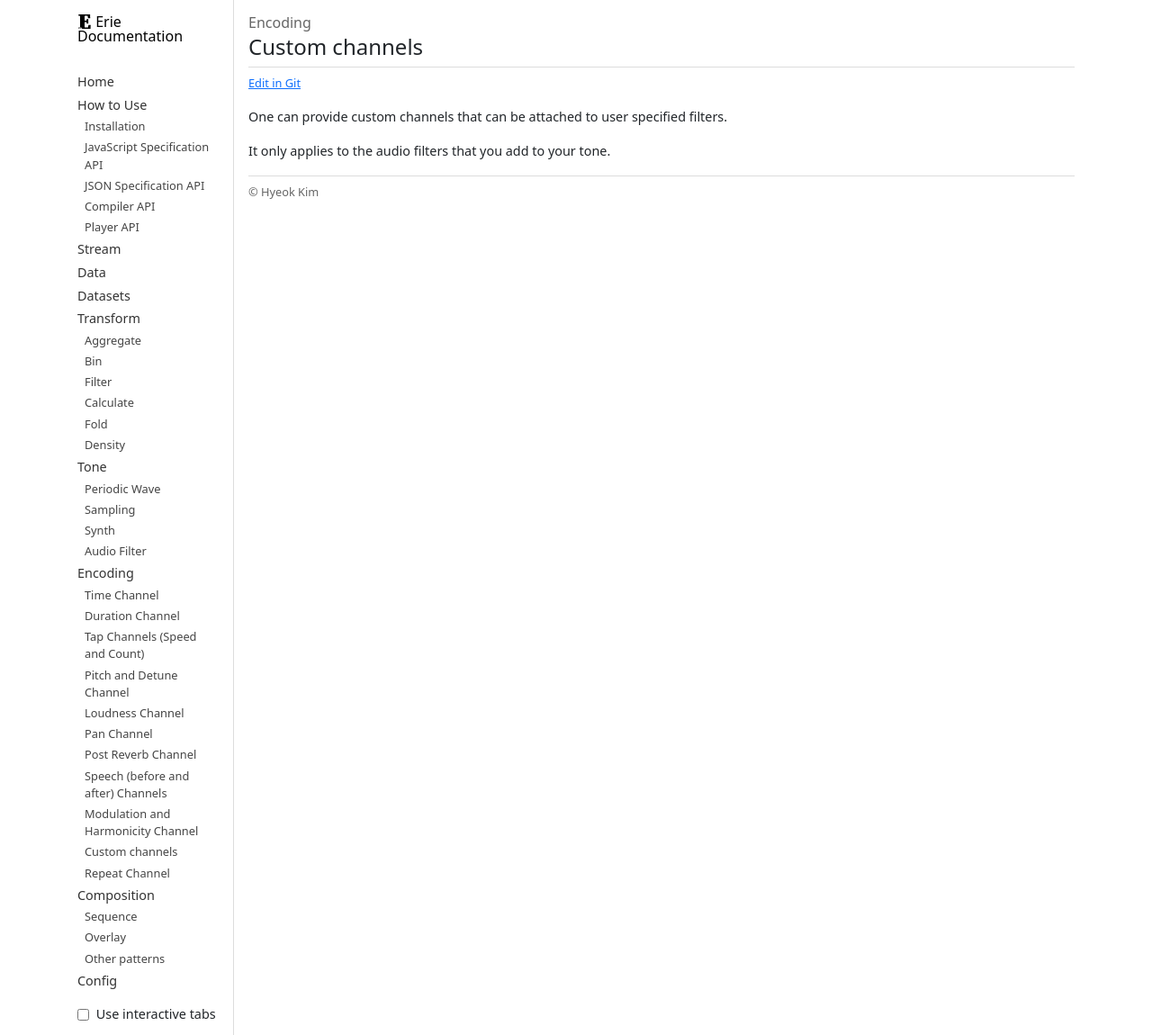
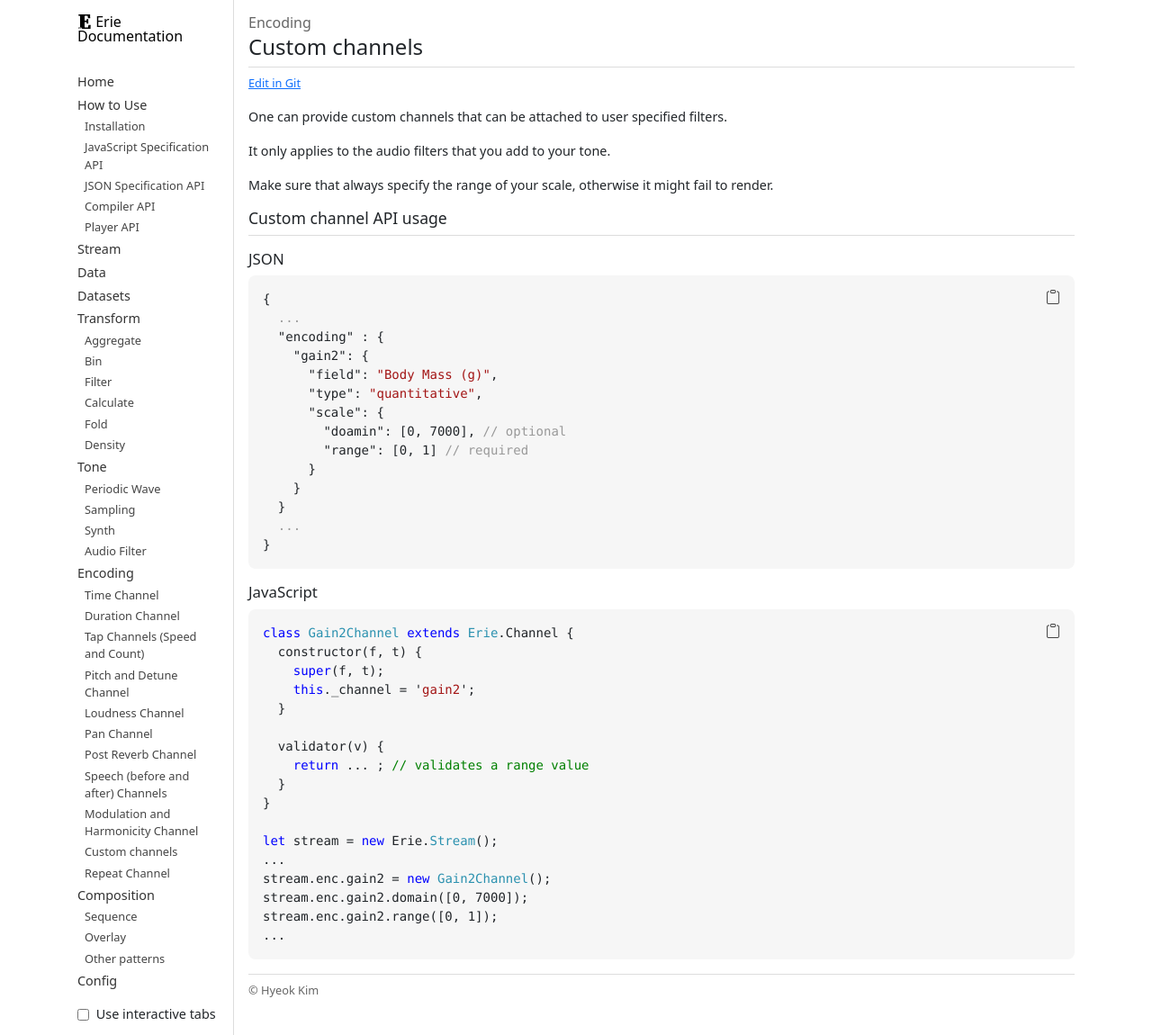
Before and after one commit to see-mike-out/erie-documentation, a Jekyll site: the page built from docs/encoding/custom.md, in a window 1280 px wide. Shown: the whole page at 90% size. Built offline with Jekyll 4.4.1, drawn with Linux system fonts in a browser that asks for light colours.

Commit message:
custom channel detail api

```diff
--- a/docs/encoding/custom.md
+++ b/docs/encoding/custom.md
@@ -9,3 +9,51 @@ order: 610
 One can provide custom channels that can be attached to user specified filters.
 
 It only applies to the audio filters that you add to your tone.
+
+Make sure that always specify the range of your scale, otherwise it might fail to render.
+
+### Custom channel API usage
+
+<code-groups>
+<code-group>
+<h4>JSON</h4>
+{% highlight json %}
+{
+  ...
+  "encoding" : {
+    "gain2": {
+      "field": "Body Mass (g)",
+      "type": "quantitative",
+      "scale": {
+        "doamin": [0, 7000], // optional
+        "range": [0, 1] // required
+      }
+    }
+  }
+  ...
+}
+{% endhighlight %}
+</code-group>
+<code-group>
+<h4>JavaScript</h4>
+{% highlight js %}
+class Gain2Channel extends Erie.Channel {
+  constructor(f, t) {
+    super(f, t);
+    this._channel = 'gain2';
+  }
+
+  validator(v) {
+    return ... ; // validates a range value
+  }
+}
+
+let stream = new Erie.Stream();
+...
+stream.enc.gain2 = new Gain2Channel();
+stream.enc.gain2.domain([0, 7000]);
+stream.enc.gain2.range([0, 1]);
+...
+{% endhighlight %}
+</code-group>
+</code-groups>
```
